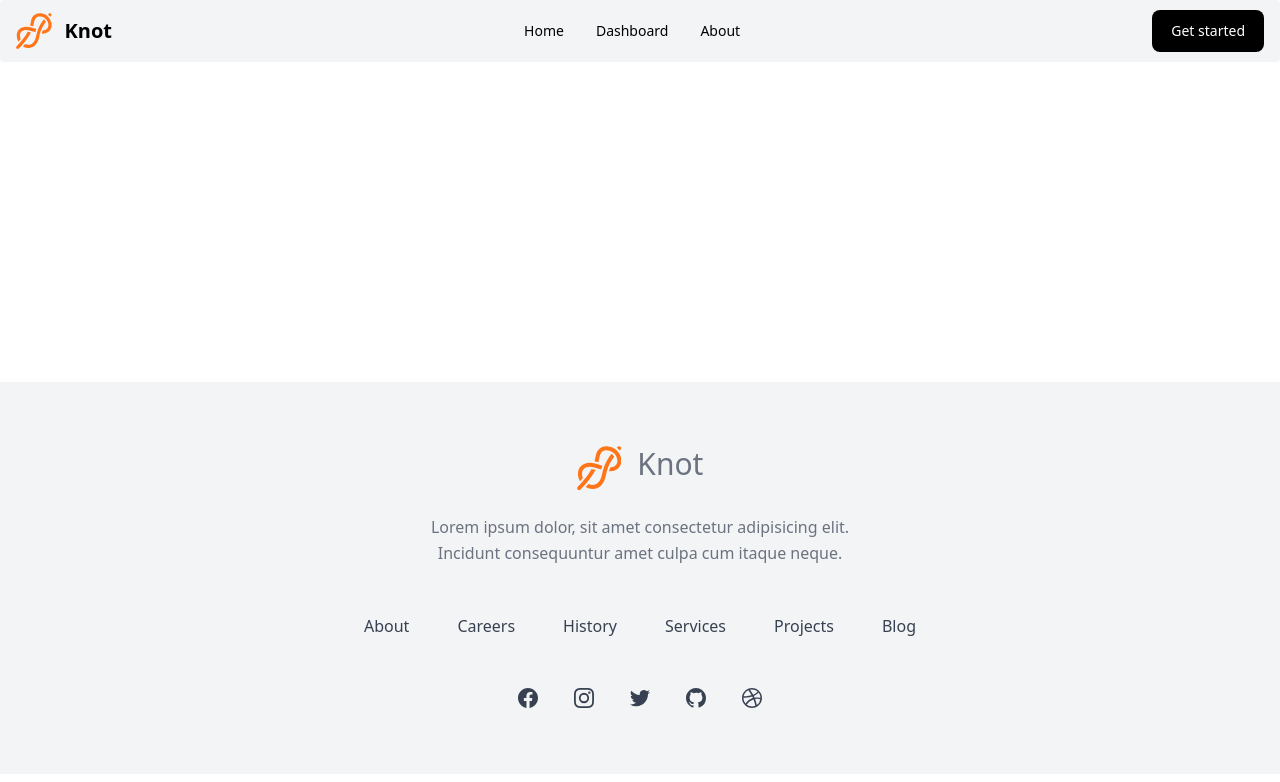
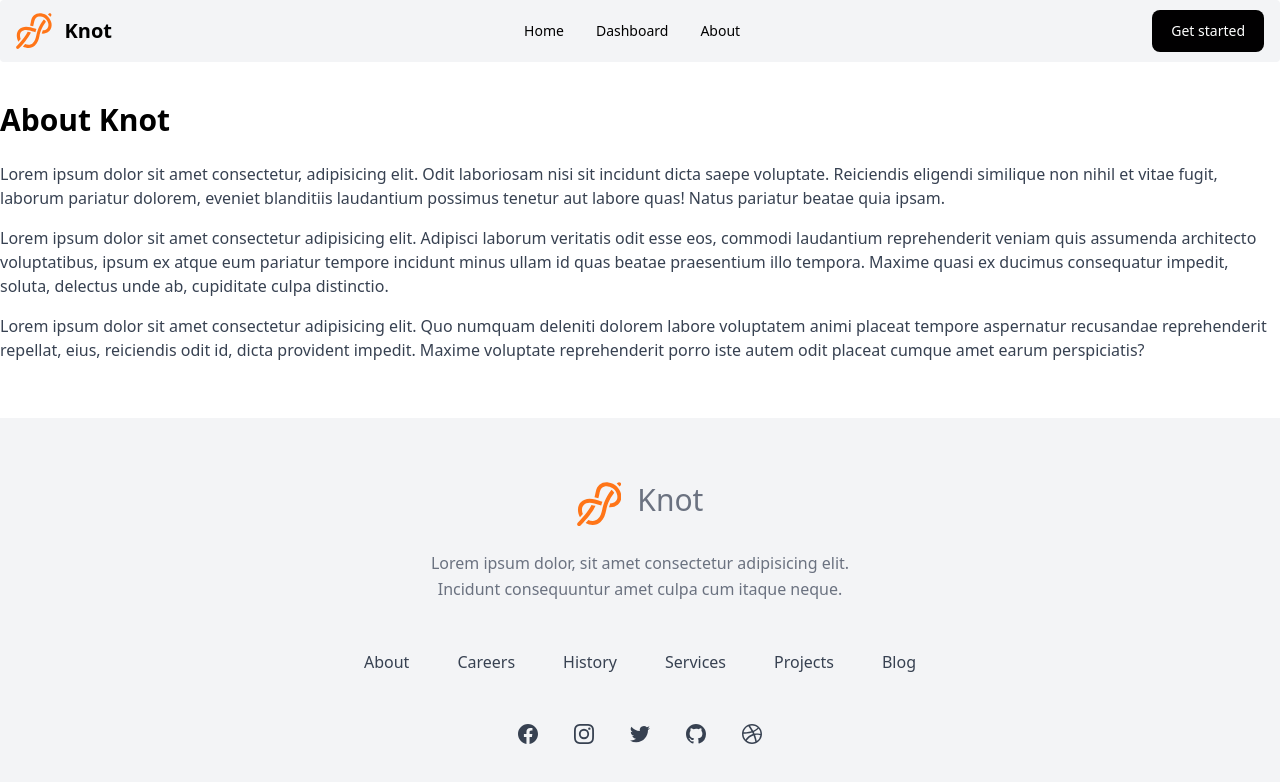
Before and after one commit to yousefwahba/knot, a React (Vite) app in the folder front-end/: page /about in a window 1280 px wide. Shown: the top 782 px of the page. Built offline with nearby package versions, Linux system fonts and the light colour scheme.

Commit message:
add navbar routing and About page

```diff
--- a/front-end/src/App.jsx
+++ b/front-end/src/App.jsx
@@ -1,6 +1,8 @@
 import Layout from './components/shared/Layout';
 import { BrowserRouter as Router, Route, Routes } from 'react-router-dom';
 import HomePage from './pages/Home';
+import About from './pages/About';
+import Dashboard from './pages/Dashboard';
 
 function App() {
   return (
@@ -8,7 +10,8 @@ function App() {
       <Layout>
         <Routes>
           <Route path="/" element={<HomePage />}></Route>
-          <Route path="/test" element={<HomePage />}></Route>
+          <Route path="/about" element={<About />}></Route>
+          <Route path="/about" element={<Dashboard />}></Route>
         </Routes>
       </Layout>
     </>
--- a/front-end/src/components/shared/Navbar.jsx
+++ b/front-end/src/components/shared/Navbar.jsx
@@ -1,4 +1,5 @@
 import { Button, Navbar } from 'flowbite-react';
+import { Link } from 'react-router-dom';
 
 const HeadNavbar = () => {
   return (
@@ -15,19 +16,26 @@ const HeadNavbar = () => {
           </span>
         </Navbar.Brand>
         <div className="flex md:order-2">
-          <Button className="bg-third text-white">Get started</Button>
+          <Button className="bg-third text-white">
+            <Link to="register">Get started</Link>
+          </Button>
           <Navbar.Toggle />
         </div>
         <Navbar.Collapse className="">
-          <Navbar.Link className="nav-link hover:text-primary" href="#">
+          <Link
+            className="nav-link hover:text-primary"
+            activeClassName="text-primary"
+            to="/"
+            exact
+          >
             Home
-          </Navbar.Link>
-          <Navbar.Link className="nav-link" href="#">
-            Dashboard
-          </Navbar.Link>
-          <Navbar.Link className="nav-link" href="#">
+          </Link>
+          <Link className="nav-link" activeClassName="text-primary">
+            <Link to="/dashboard">Dashboard</Link>
+          </Link>
+          <Link className="nav-link" activeClassName="text-primary" to="/about">
             About
-          </Navbar.Link>
+          </Link>
         </Navbar.Collapse>
       </Navbar>
     </div>
--- /dev/null
+++ b/front-end/src/pages/About.jsx
@@ -0,0 +1,31 @@
+const About = () => {
+  return (
+    <div className="container mx-auto py-10">
+      <h1 className="text-3xl font-bold mb-6">About Knot</h1>
+      <p className="text-gray-700 mb-4">
+        Lorem ipsum dolor sit amet consectetur, adipisicing elit. Odit
+        laboriosam nisi sit incidunt dicta saepe voluptate. Reiciendis eligendi
+        similique non nihil et vitae fugit, laborum pariatur dolorem, eveniet
+        blanditiis laudantium possimus tenetur aut labore quas! Natus pariatur
+        beatae quia ipsam.
+      </p>
+      <p className="text-gray-700 mb-4">
+        Lorem ipsum dolor sit amet consectetur adipisicing elit. Adipisci
+        laborum veritatis odit esse eos, commodi laudantium reprehenderit veniam
+        quis assumenda architecto voluptatibus, ipsum ex atque eum pariatur
+        tempore incidunt minus ullam id quas beatae praesentium illo tempora.
+        Maxime quasi ex ducimus consequatur impedit, soluta, delectus unde ab,
+        cupiditate culpa distinctio.
+      </p>
+      <p className="text-gray-700 mb-4">
+        Lorem ipsum dolor sit amet consectetur adipisicing elit. Quo numquam
+        deleniti dolorem labore voluptatem animi placeat tempore aspernatur
+        recusandae reprehenderit repellat, eius, reiciendis odit id, dicta
+        provident impedit. Maxime voluptate reprehenderit porro iste autem odit
+        placeat cumque amet earum perspiciatis?
+      </p>
+    </div>
+  );
+};
+
+export default About;
--- /dev/null
+++ b/front-end/src/pages/Dashboard.jsx
@@ -0,0 +1,5 @@
+const Dashboard = () => {
+  return <div>Dashboard</div>;
+};
+
+export default Dashboard;
```
